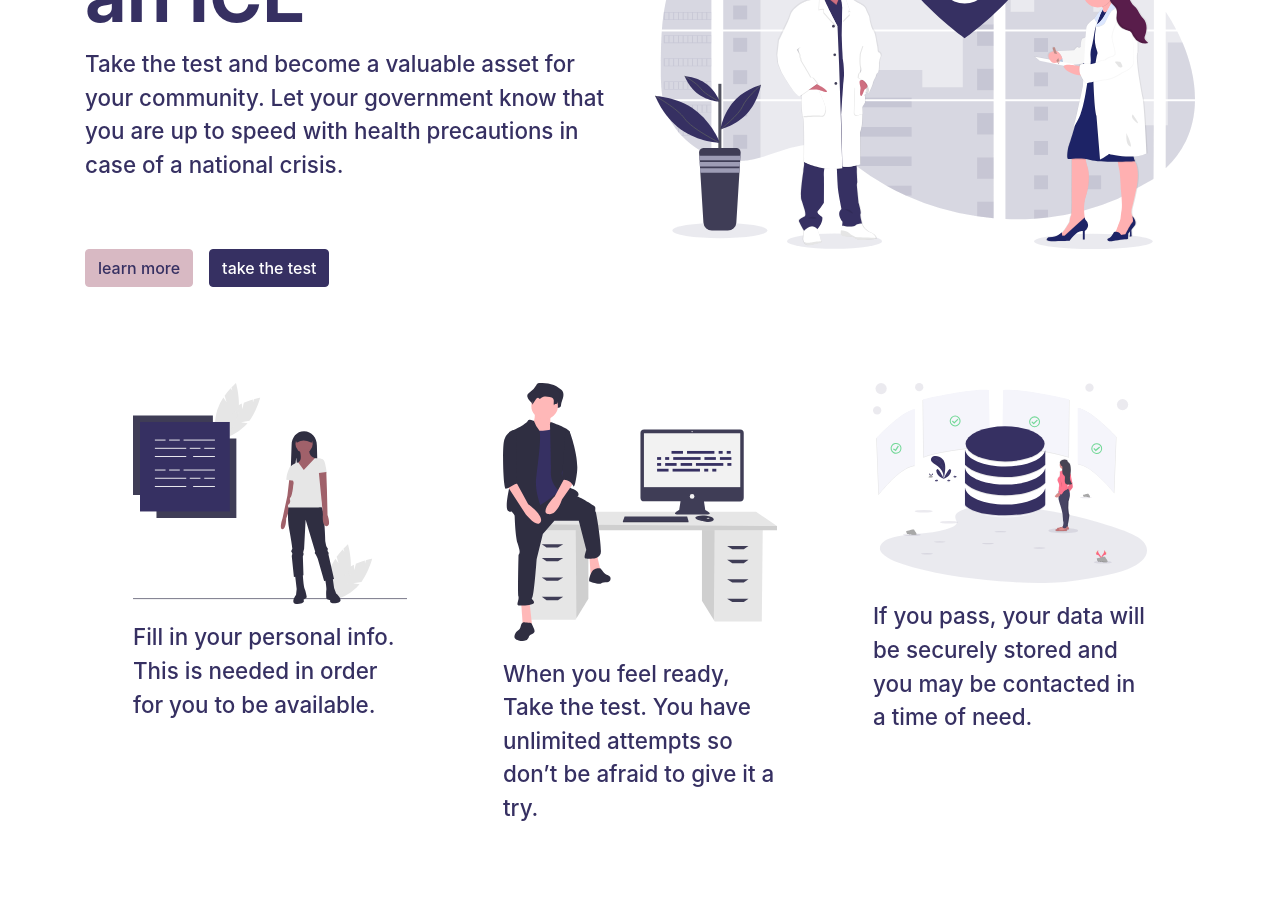
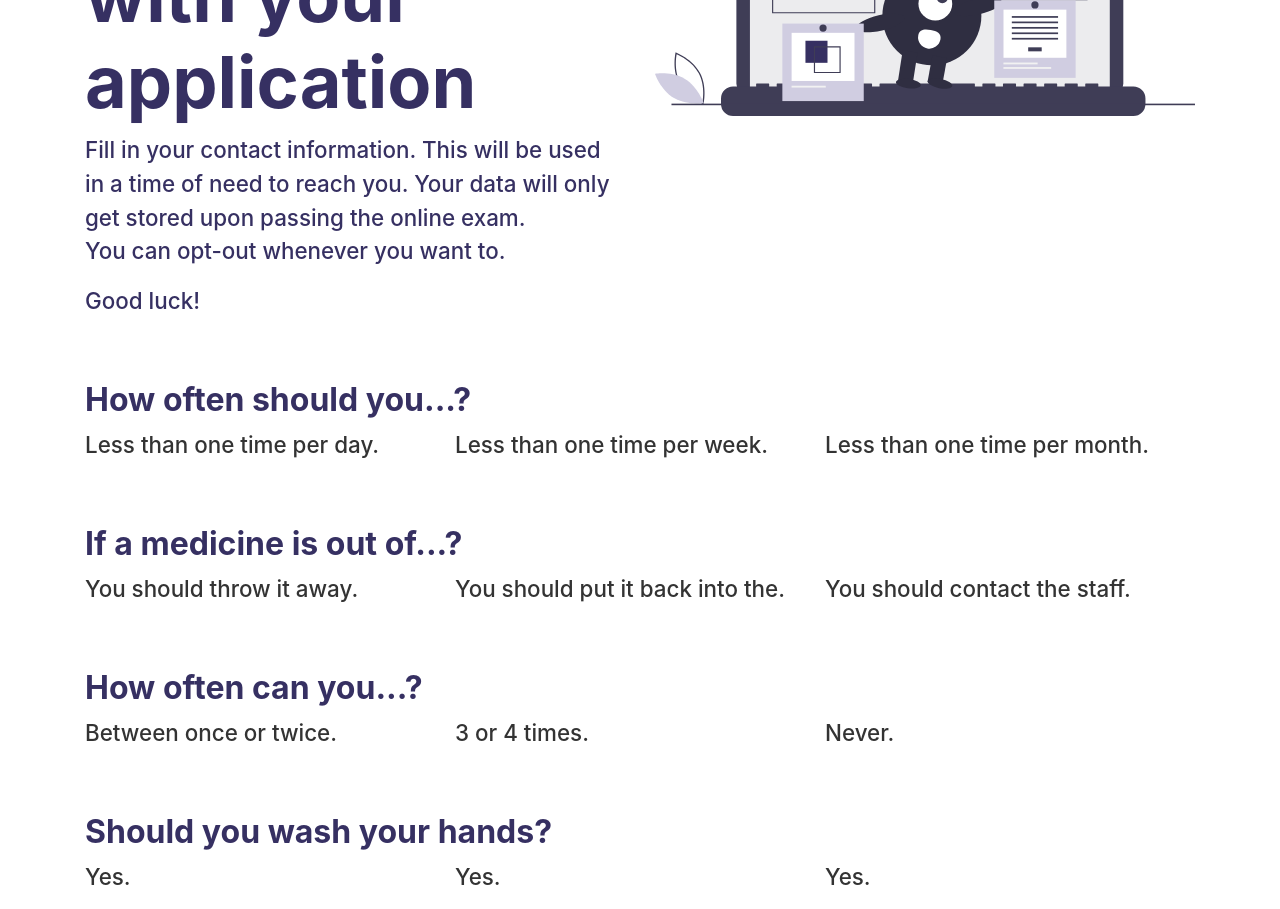
Before and after one commit to devcake-ab/join-the-force, a React (Create React App) app: page /test in a window 1280 px wide. Before the commit this address led to /. Shown: the part 280-1189 px from the top of the page. Built offline with nearby package versions, Linux system fonts and the light colour scheme.

Commit message:
Generate questions from JSON data and render in TestScreen

```diff
--- /dev/null
+++ b/src/components/Question.js
@@ -0,0 +1,31 @@
+import React from 'react'
+import Container from 'react-bootstrap/Container'
+import Row from 'react-bootstrap/Row'
+import Col from 'react-bootstrap/Col'
+
+const Question = props => {
+    const generateAnswers = answers => {
+        return answers.map((item, index) => {
+            return (
+                <Col key={index} lg="4" md="4" xs="12">
+                    <Row>
+                        <p style={{ color: '#333333' }}>{item}</p>
+                    </Row>
+                </Col>
+            )
+        })
+    }
+
+    return (
+        <Container className="pt-5">
+            <Row>
+                <h2 style={{ fontWeight: 700 }}>{props.title}</h2>
+            </Row>
+            <Row>
+                {generateAnswers(props.answers)}
+            </Row>
+        </Container>
+    )
+}
+
+export default Question
--- a/src/config/FBconfig.js
+++ b/src/config/FBconfig.js
@@ -3,13 +3,13 @@ import 'firebase/firestore'
 
 
 const firebaseConfig = {
-    apiKey: "",
-    authDomain: "",
-    databaseURL: "",
-    projectId: "",
-    storageBucket: "j",
-    messagingSenderId: "",
-    appId: ""
+    apiKey: "AIzaSyA3Xgeq7qCJtiK0caik5Gmsa69gNRzg6Wo",
+    authDomain: "join-the-force-2b92e.firebaseapp.com",
+    databaseURL: "https://join-the-force-2b92e.firebaseio.com",
+    projectId: "join-the-force-2b92e",
+    storageBucket: "join-the-force-2b92e.appspot.com",
+    messagingSenderId: "492411876511",
+    appId: "1:492411876511:web:287a61ceeaadffbb4cdeaa"
 }
 
 const app = firebase.initializeApp(firebaseConfig);
--- /dev/null
+++ b/src/data/questions.json
@@ -0,0 +1,42 @@
+[
+    {
+        "id": 1,
+        "question": "How often should you...?",
+        "answers": [
+            "Less than one time per day.",
+            "Less than one time per week.",
+            "Less than one time per month."
+        ],
+        "correctAnswer": 1
+    },
+    {
+        "id": 2,
+        "question": "If a medicine is out of...?",
+        "answers": [
+            "You should throw it away.",
+            "You should put it back into the.",
+            "You should contact the staff."
+        ],
+        "correctAnswer": 3
+    },
+    {
+        "id": 3,
+        "question": "How often can you...?",
+        "answers": [
+            "Between once or twice.",
+            "3 or 4 times.",
+            "Never."
+        ],
+        "correctAnswer": 1
+    },
+    {
+        "id": 4,
+        "question": "Should you wash your hands?",
+        "answers": [
+            "Yes.",
+            "Yes.",
+            "Yes."
+        ],
+        "correctAnswer": 1
+    }
+]
--- /dev/null
+++ b/src/models/questionFunctions.js
@@ -0,0 +1,8 @@
+import React from 'react'
+import Question from '../components/Question'
+
+export const generateQuestions = data => {
+    return data.map(item => {
+        return <Question key={item.id} title={item.question} answers={item.answers} />
+    })
+}
--- a/src/navigation/routes.js
+++ b/src/navigation/routes.js
@@ -1,6 +1,7 @@
 import React from 'react'
 import { Switch } from 'react-router-dom'
 import PrivateRoute from './privateRoute'
+import {Route} from 'react-router-dom'
 import HomeScreen from '../screens/HomeScreen'
 import InformationScreen from '../screens/InformationScreen'
 import TestScreen from '../screens/TestScreen'
@@ -11,7 +12,7 @@ export default function Routes() {
         <Switch>
             <PrivateRoute path="/" exact component={HomeScreen} />
             <PrivateRoute path="/information" exact component={InformationScreen} />
-            <PrivateRoute path="/test" exact component={TestScreen} isPrivate={true} />
+            <Route path="/test" exact component={TestScreen} isPrivate={true} />
             <PrivateRoute path="/submit" exact component={SubmitInformationScreen} />
             {/* redirect user to SignIn page if PrivateRoute does not exist and user is not authenticated */}
             <PrivateRoute component={HomeScreen} />
--- a/src/screens/TestScreen.js
+++ b/src/screens/TestScreen.js
@@ -1,9 +1,42 @@
 import React from 'react'
+import NavbarCustom from '../components/NavbarCustom'
+import Container from 'react-bootstrap/Container'
+import Row from 'react-bootstrap/Row'
+import Col from 'react-bootstrap/Col'
+import Image from 'react-bootstrap/Image'
+import { generateQuestions } from '../models/questionFunctions'
 
-export default function TestScreen() {
+// Images
+import Computer from '../assets/images/computer.svg'
+
+// Data
+import JSONData from '../data/questions.json'
+
+const TestScreen = () => {
     return (
         <div>
-            Test
+            <NavbarCustom />
+            <Container className="pt-5">
+                <Row>
+                    <Col>
+                        <h1>Get started with your application</h1>
+                        <p>
+                            Fill in your contact information. This will be used in a time of need to reach you. Your data will only get stored upon passing the online exam.
+                            <br />
+                            You can opt-out whenever you want to.
+                        </p>
+                        <p>
+                            Good luck!
+                        </p>
+                    </Col>
+                    <Col className="d-none d-sm-block">
+                        <Image src={Computer} fluid />
+                    </Col>
+                </Row>
+                {generateQuestions(JSONData)}
+            </Container>
         </div>
     )
 }
+
+export default TestScreen
```
Also changed, not shown: src/assets/images/computer.svg (added).
